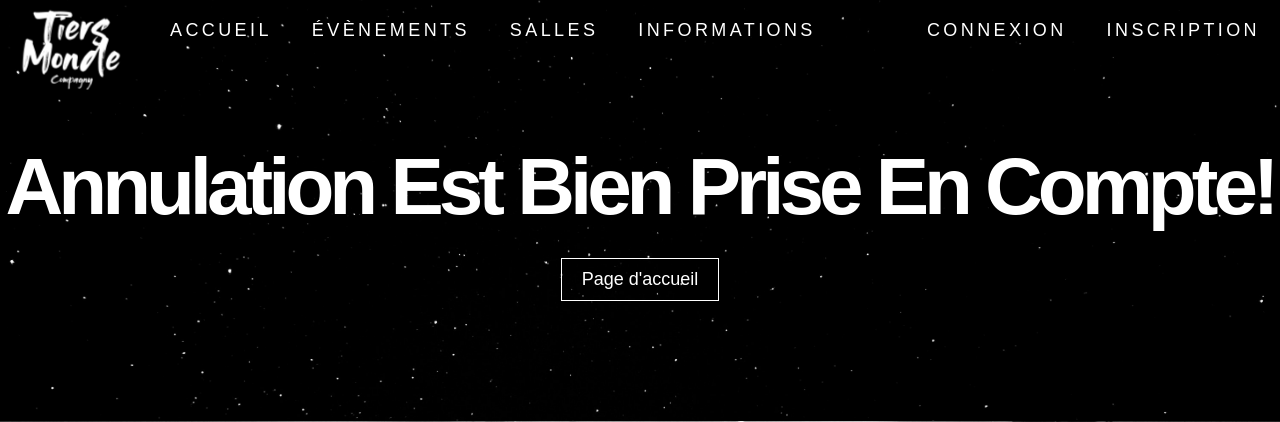
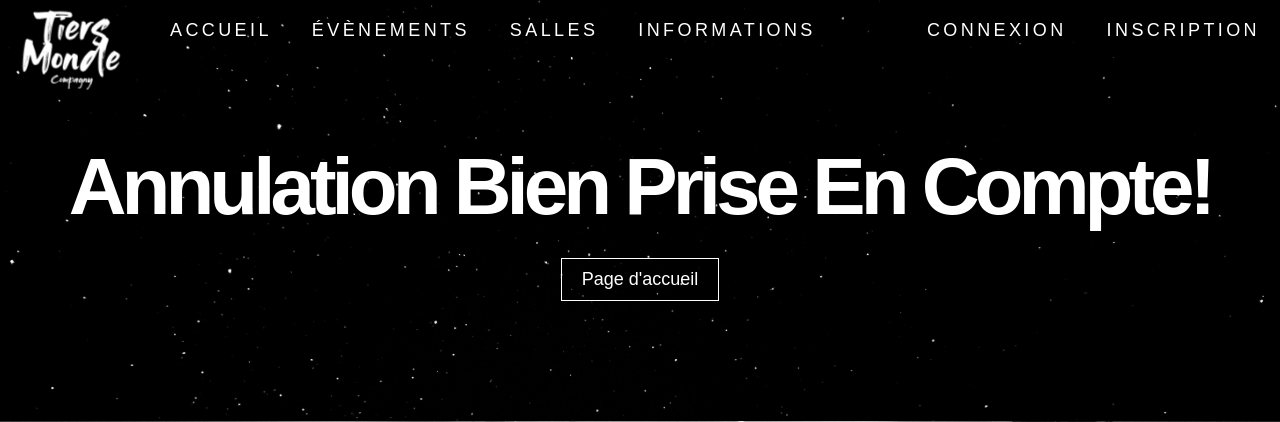
Before and after one commit to johan-valero/Zenith-site-reservation-concert, a Django app: template TiersMonde/event/templates/event/annuler.html in a window 1280 px wide. Shown: the top 422 px of the page. Run offline with Django 3.2, Linux system fonts and the light colour scheme; the template is opened without the code that fills it, so the values that code supplies are empty; some libraries are stand-ins or nearby versions; some web fonts are replaced.

Commit message:
update annulation

```diff
--- a/TiersMonde/event/templates/event/annuler.html
+++ b/TiersMonde/event/templates/event/annuler.html
@@ -3,7 +3,7 @@
 
 {% block contenue %}
 <div class="containerInfo">
-    <h1 class="title4">Annulation est bien prise en compte!</h1>
+    <h1 class="title4">Annulation bien prise en compte!</h1>
     <a class="fancy-btn" href="{% url 'event:index' %}">Page d'accueil</a>
 </div>
 {% endblock %}
```
Also changed, not shown: TiersMonde/db.sqlite3.
